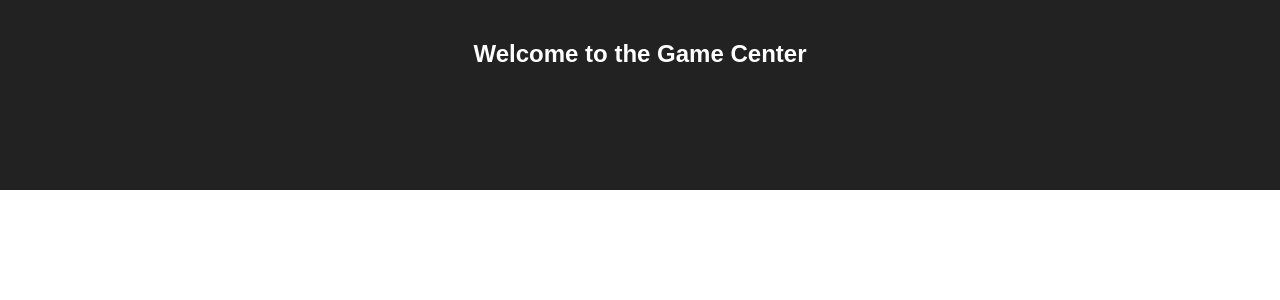
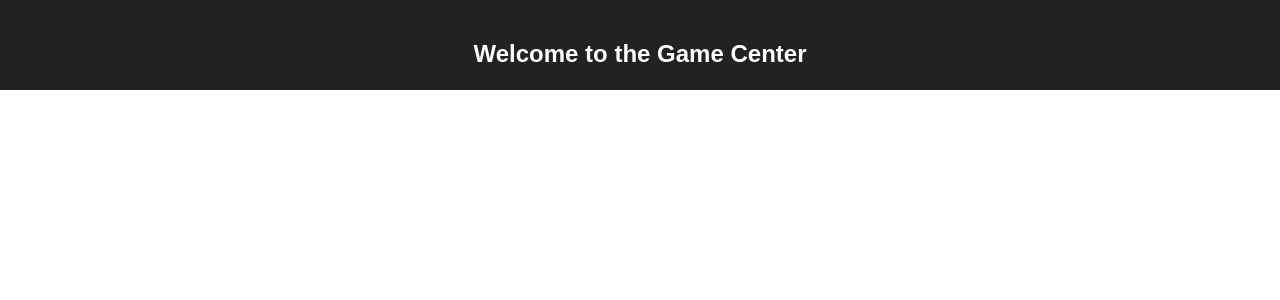
Before and after one commit to singhp1992/newzoo, a React (Create React App) app: page / in a window 1280 px wide. Shown: the top 300 px of the page. Built offline with nearby package versions, Linux system fonts and the light colour scheme.

Commit message:
limiting the header height

```diff
--- a/src/App.css
+++ b/src/App.css
@@ -9,7 +9,7 @@
 
 .App-header {
   background-color: #222;
-  height: 150px;
+  height: 50px;
   padding: 20px;
   color: white;
 }
```
